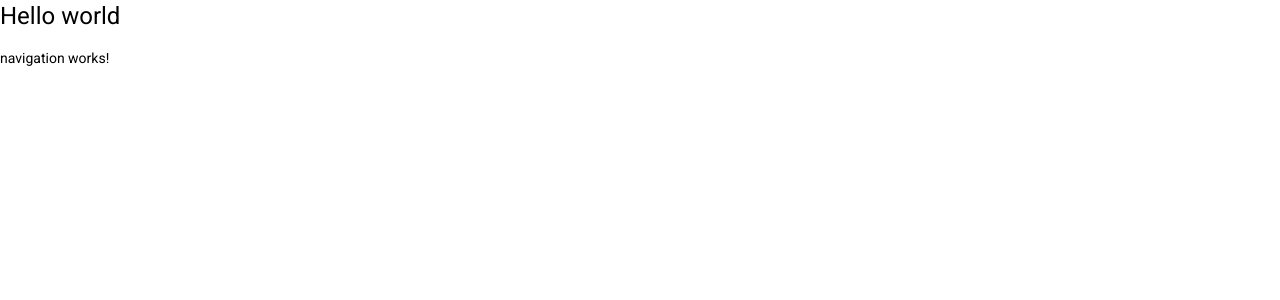
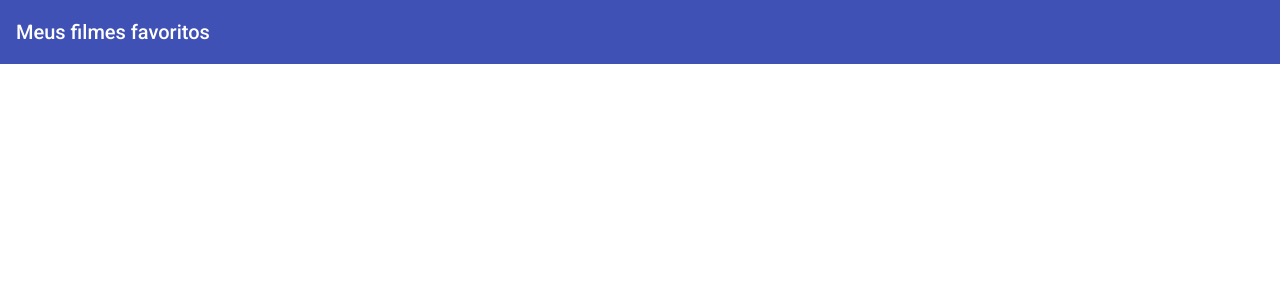
Before and after one commit to hppod/movies-app, an Angular app: page / in a window 1280 px wide. Shown: the top 300 px of the page. Built offline with nearby package versions, Linux system fonts and the light colour scheme.

Commit message:
Implementação inicial do componente navigation

```diff
--- a/src/app/app.component.html
+++ b/src/app/app.component.html
@@ -1,2 +1 @@
-<h1>Hello world</h1>
 <app-navigation></app-navigation>
--- a/src/app/modules/navigation/navigation.component.html
+++ b/src/app/modules/navigation/navigation.component.html
@@ -1 +1,10 @@
-<p>navigation works!</p>
+<mat-toolbar color="primary">
+    <mat-toolbar-row>
+        <h1>{{title}}</h1>
+        <span class="menu-spacer"></span>
+        <div>
+            <!--Botões de navegação por componentes-->
+        </div>
+    </mat-toolbar-row>
+</mat-toolbar>
+<!--Outlet de rotas dos nossos componentes-->
--- a/src/app/modules/navigation/navigation.component.ts
+++ b/src/app/modules/navigation/navigation.component.ts
@@ -7,6 +7,8 @@ import { Component, OnInit } from '@angular/core';
 })
 export class NavigationComponent implements OnInit {
 
+  title: string = 'Meus filmes favoritos'
+
   constructor() { }
 
   ngOnInit(): void {
```
Also changed, not shown: src/app/modules/navigation/navigation.module.ts (+9 -2 lines).
